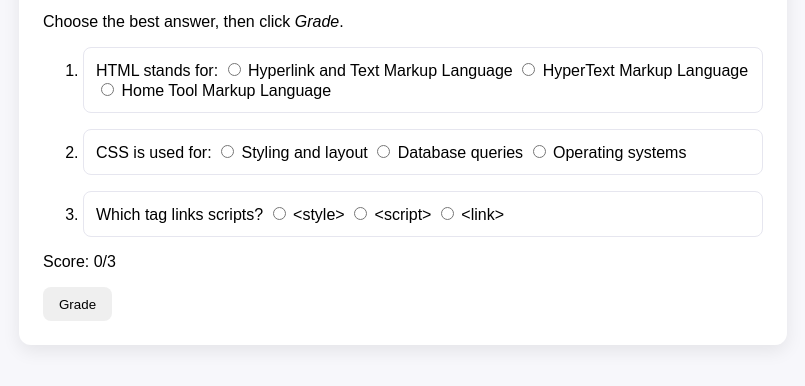
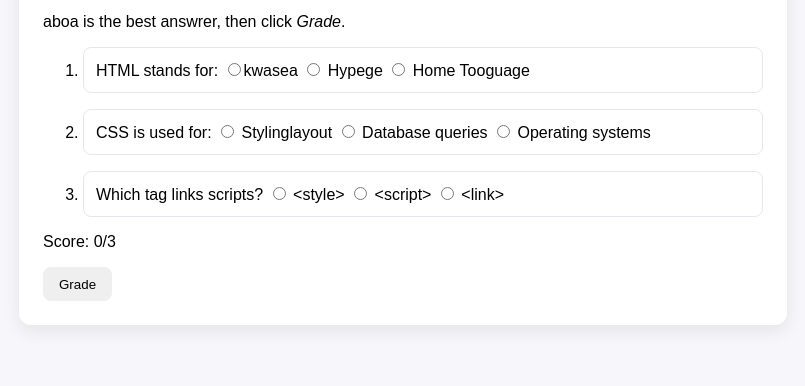
Before and after one commit to amoahjohn109-cmyk/john-amoah-first-repo, a plain HTML site: page index.html in a window 1280 px wide. Shown: the part 96-482 px from the top of the page, without its empty margins (237-1042 px from the left). Drawn offline with Linux system fonts and the light colour scheme.

Commit message:
Update index.html

```diff
--- a/index.html
+++ b/index.html
@@ -2,7 +2,7 @@
 <html lang="en">
 <head>
   <meta charset="utf-8" /><meta name="viewport" content="width=device-width, initial-scale=1" />
-  <title>Sample Test</title>
+  <title>john is kwasea kwasea </title>
   <style>
     body{font-family:Arial,Helvetica,sans-serif;margin:2rem;background:#f7f7fb;}
     .card{max-width:720px;margin:auto;background:#fff;padding:1.5rem;border-radius:12px;box-shadow:0 6px 18px rgba(0,0,0,.08);}
@@ -14,15 +14,15 @@
 <body>
   <div class="card">
     <h1>Sample Test</h1>
-    <p>Choose the best answer, then click <em>Grade</em>.</p>
+    <p>aboa is the best answrer, then click <em>Grade</em>.</p>
     <ol id="quiz">
       <li class="q">HTML stands for:
-        <label><input type="radio" name="q1" value="0"> Hyperlink and Text Markup Language</label>
-        <label><input type="radio" name="q1" value="1"> HyperText Markup Language</label>
-        <label><input type="radio" name="q1" value="0"> Home Tool Markup Language</label>
+        <label><input type="radio" name="q1" value="0">kwasea</label>
+        <label><input type="radio" name="q1" value="1"> Hypege</label>
+        <label><input type="radio" name="q1" value="0"> Home Tooguage</label>
       </li>
       <li class="q">CSS is used for:
-        <label><input type="radio" name="q2" value="1"> Styling and layout</label>
+        <label><input type="radio" name="q2" value="1"> Stylinglayout</label>
         <label><input type="radio" name="q2" value="0"> Database queries</label>
         <label><input type="radio" name="q2" value="0"> Operating systems</label>
       </li>
```
